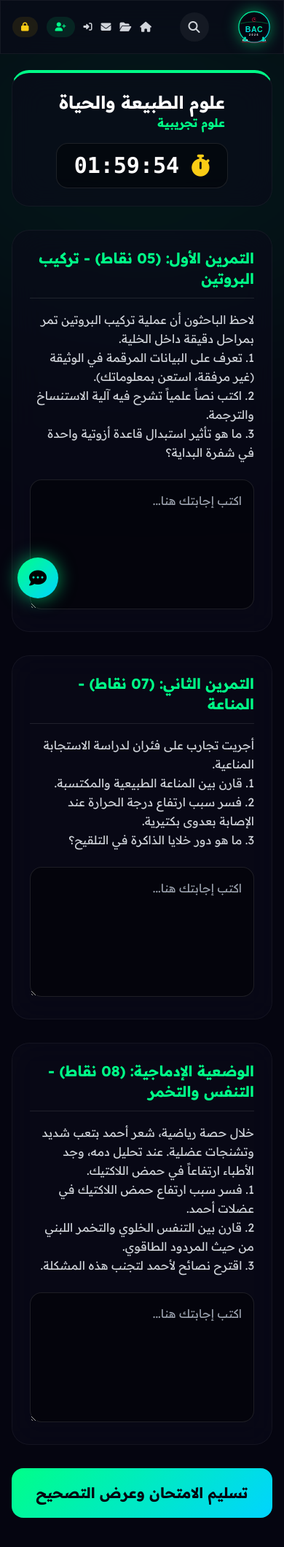
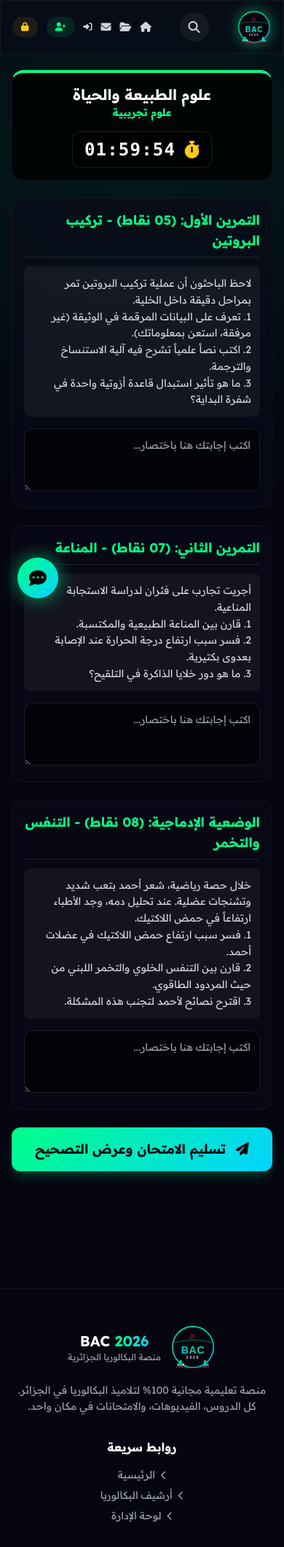
Before and after one commit to hhhhhh48/svt-pro, a Flask app: page /exam-center/svt-2025 in a window 390 px wide. Shown: the top 2120 px of the page at 73% size. Run offline with Flask 3, Linux system fonts and the light colour scheme; some libraries are stand-ins or nearby versions.

Commit message:
Make exam pages more compact and professional on mobile

```diff
--- a/templates/exam_view.html
+++ b/templates/exam_view.html
@@ -1,36 +1,44 @@
 {% extends "base.html" %}
 {% block title %}{{ exam.subject }} | امتحان تجريبي{% endblock %}
 {% block content %}
-<div class="pt-24 pb-20 px-4 max-w-4xl mx-auto">
-    <div class="glass rounded-3xl p-6 md:p-8 mb-8 flex flex-col md:flex-row items-center justify-between gap-4 border-t-4 border-t-brand-green">
-        <div>
-            <h1 class="text-2xl md:text-3xl font-black text-white">{{ exam.subject }}</h1>
-            <p class="text-brand-green font-bold">{{ exam.stream }}</p>
+<div class="pt-24 pb-20 px-4 max-w-3xl mx-auto">
+    <!-- رأس الصفحة -->
+    <div class="glass rounded-2xl p-4 md:p-5 mb-6 flex flex-col md:flex-row items-center justify-between gap-4 border-t-4 border-t-brand-green sticky top-20 z-40 bg-black/80 backdrop-blur-md">
+        <div class="text-center md:text-right">
+            <h1 class="text-xl md:text-2xl font-black text-white">{{ exam.subject }}</h1>
+            <p class="text-brand-green text-sm font-bold">{{ exam.stream }}</p>
         </div>
-        <div class="flex items-center gap-4 bg-black/40 px-6 py-3 rounded-2xl border border-white/10">
-            <i class="fa-solid fa-stopwatch text-3xl text-yellow-400"></i>
-            <div id="timer" class="text-3xl font-black text-white font-mono">...</div>
+        <div class="flex items-center gap-3 bg-black/50 px-4 py-2 rounded-xl border border-white/10">
+            <i class="fa-solid fa-stopwatch text-2xl text-yellow-400"></i>
+            <div id="timer" class="text-2xl font-black text-white font-mono tracking-wider">...</div>
         </div>
     </div>
 
-    <form id="examForm">
+    <form id="examForm" class="space-y-6">
         {% for ex in exam.exercises %}
-        <div class="glass rounded-3xl p-6 md:p-8 mb-8">
-            <h2 class="text-xl font-bold text-brand-green mb-4 border-b border-white/10 pb-3">{{ ex.title }}</h2>
-            <div class="text-gray-300 leading-relaxed whitespace-pre-wrap mb-6">{{ ex.text }}</div>
-            <textarea name="answer_{{ loop.index }}" rows="6" class="w-full bg-black/40 border border-white/10 rounded-2xl p-4 text-white focus:border-brand-green outline-none" placeholder="اكتب إجابتك هنا..."></textarea>
-            <div class="correction-box hidden mt-4 p-4 rounded-xl bg-green-500/10 border border-green-500/20 text-green-200 text-sm">
-                <strong class="block mb-2 text-green-400"><i class="fa-solid fa-check-circle"></i> نموذج الإجابة:</strong>
-                <div class="whitespace-pre-wrap">{{ ex.correction }}</div>
+        <div class="glass rounded-2xl p-4 md:p-6">
+            <h2 class="text-lg font-bold text-brand-green mb-3 border-b border-white/10 pb-2">{{ ex.title }}</h2>
+            <div class="text-gray-300 text-sm md:text-base leading-relaxed whitespace-pre-wrap mb-4 bg-white/5 p-3 rounded-lg">{{ ex.text }}</div>
+
+            <textarea name="answer_{{ loop.index }}" rows="3"
+                class="w-full bg-black/60 border border-white/10 rounded-xl p-3 text-sm text-white focus:border-brand-green outline-none transition resize-y"
+                placeholder="اكتب إجابتك هنا باختصار..."></textarea>
+
+            <div class="correction-box hidden mt-3 p-3 rounded-xl bg-green-500/10 border border-green-500/30 text-green-100 text-sm">
+                <strong class="block mb-1 text-green-400"><i class="fa-solid fa-check-circle"></i> نموذج الإجابة:</strong>
+                <div class="whitespace-pre-wrap leading-relaxed">{{ ex.correction }}</div>
             </div>
         </div>
         {% endfor %}
-        <button type="submit" class="w-full btn-neon py-5 rounded-2xl text-xl font-black mb-8">تسليم الامتحان وعرض التصحيح</button>
+
+        <button type="submit" class="w-full btn-neon py-4 rounded-xl text-lg font-black mb-8 shadow-lg shadow-brand-green/20">
+            <i class="fa-solid fa-paper-plane ml-2"></i> تسليم الامتحان وعرض التصحيح
+        </button>
     </form>
 </div>
 
 <script>
-    // مؤقت (ساعتان افتراضياً)
+    // مؤقت (ساعتان)
     let time = 120 * 60;
     const timerEl = document.getElementById('timer');
     const interval = setInterval(() => {
@@ -43,7 +51,7 @@
         if(time < 300) timerEl.classList.add('text-red-500', 'animate-pulse');
     }, 1000);
 
-    // عرض التصحيح عند التسليم
+    // عرض التصحيح
     document.getElementById('examForm').addEventListener('submit', function(e) {
         e.preventDefault();
         if(!confirm('هل أنت متأكد من تسليم الامتحان؟ سيتم عرض التصحيح.')) return;
```
Also changed, not shown: fix_exam_layout.py (added, +108 -0 lines), templates/exam_center.html (+20 -12 lines).
